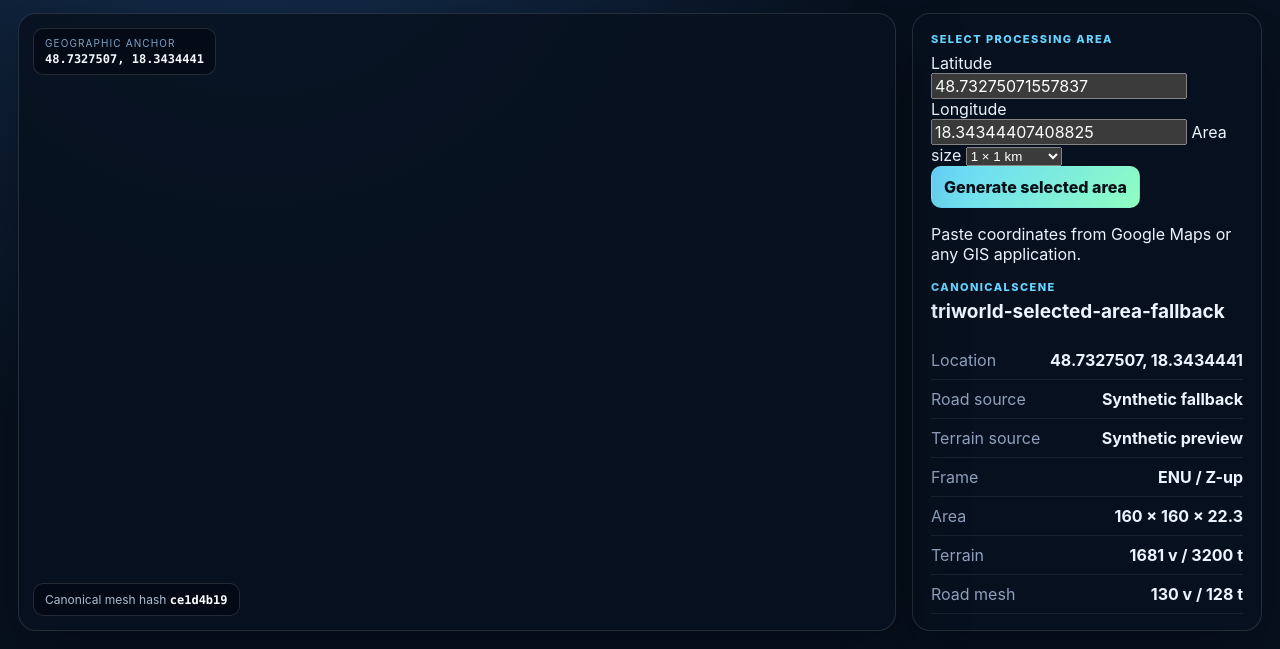
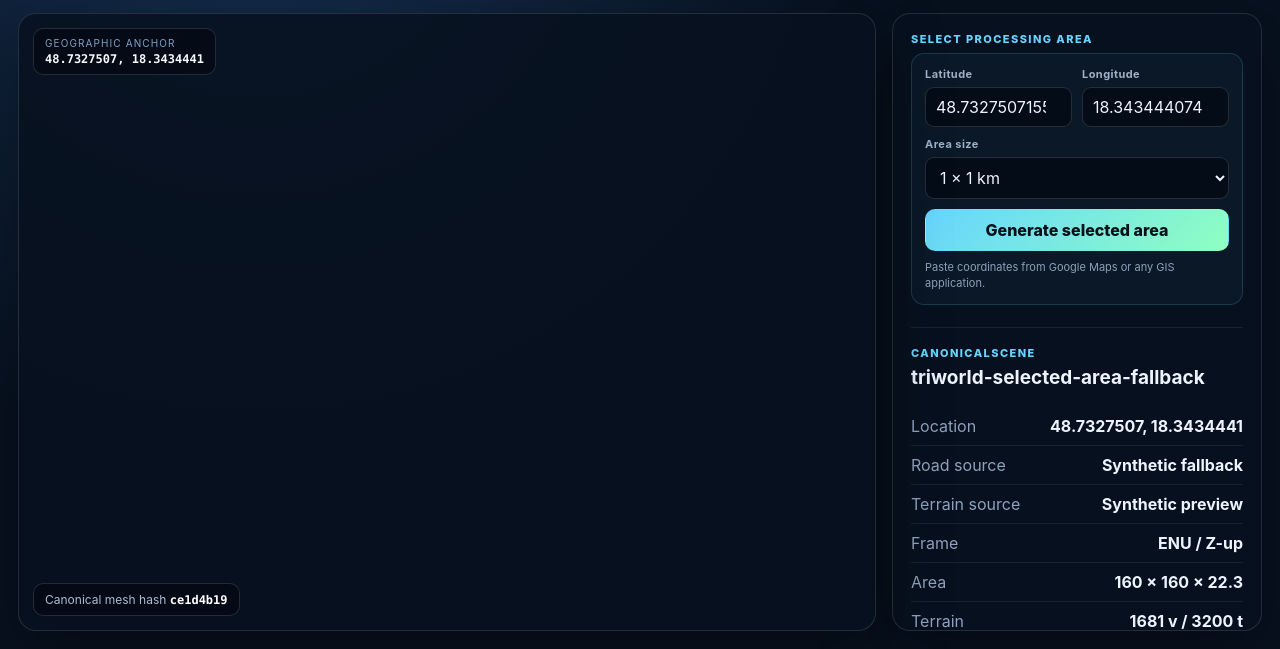
Before and after one commit to tomisu76/tomisu76-triworld, a website built with Vite: page index.html in a window 1280 px wide. Shown: the part 151-800 px from the top of the page. Built offline with nearby package versions, Linux system fonts and the light colour scheme; files whose address does not match are found by name; what cesium would draw is missing.

Commit message:
style: add selected-area controls

```diff
--- a/src/styles.css
+++ b/src/styles.css
@@ -8,7 +8,7 @@
 * { box-sizing: border-box; }
 html, body, #app { width: 100%; height: 100%; margin: 0; }
 body { overflow: hidden; background: radial-gradient(circle at 20% 0%, #163153 0, #07111f 48%); }
-button, input { font: inherit; }
+button, input, select { font: inherit; }
 strong { color: #f7fbff; }
 
 .loading-screen {
@@ -77,7 +77,7 @@ h2 { margin: 0; font-size: 19px; line-height: 1.15; }
 .panel {
   min-height: 0;
   display: grid;
-  grid-template-columns: minmax(0, 1fr) 350px;
+  grid-template-columns: minmax(0, 1fr) 370px;
   gap: 16px;
 }
 
@@ -138,6 +138,57 @@ aside {
   overflow: auto;
 }
 
+.location-form {
+  padding: 13px;
+  border: 1px solid rgba(103,213,255,.18);
+  border-radius: 13px;
+  background: rgba(103,213,255,.045);
+}
+
+.coordinate-grid {
+  display: grid;
+  grid-template-columns: 1fr 1fr;
+  gap: 10px;
+  margin-bottom: 10px;
+}
+
+.coordinate-grid label {
+  display: grid;
+  gap: 6px;
+}
+
+.coordinate-grid label > span {
+  color: #9fb0c9;
+  font-size: 11px;
+  font-weight: 700;
+  letter-spacing: .04em;
+}
+
+.coordinate-grid .area-size-field { grid-column: 1 / -1; }
+
+.coordinate-grid input,
+.coordinate-grid select {
+  width: 100%;
+  min-width: 0;
+  border: 1px solid rgba(255,255,255,.14);
+  border-radius: 9px;
+  padding: 9px 10px;
+  color: #eef4ff;
+  background: rgba(3,10,20,.78);
+  outline: none;
+}
+
+.coordinate-grid input:focus,
+.coordinate-grid select:focus {
+  border-color: rgba(103,213,255,.72);
+  box-shadow: 0 0 0 3px rgba(103,213,255,.1);
+}
+
+.location-form button { width: 100%; }
+.location-status { margin: 9px 0 0; color: #8fa1bd; font-size: 11px; line-height: 1.4; }
+.location-status.error { color: #ff8caa; }
+.scene-heading { margin-top: 22px; padding-top: 18px; border-top: 1px solid rgba(255,255,255,.08); }
+
 dl { margin: 18px 0; }
 dl div { display: flex; justify-content: space-between; gap: 12px; padding: 9px 0; border-bottom: 1px solid rgba(255,255,255,.08); }
 dt { color: #8fa1bd; }
```
